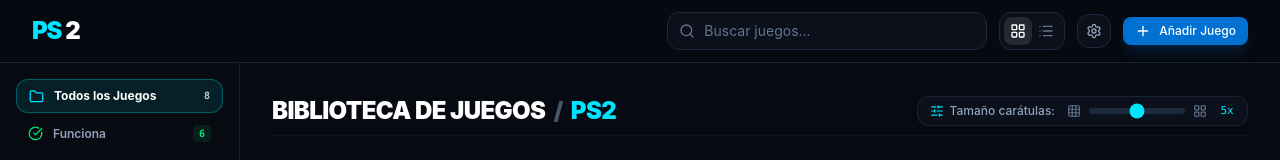
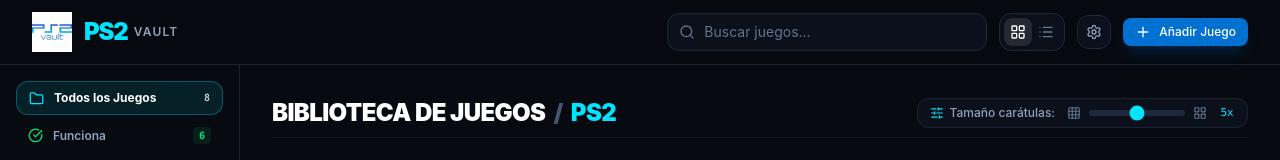
Before and after one commit to jerchufleitas/ps2-vault, a React (Vite) app: page / in a window 1280 px wide. Shown: the top 160 px of the page. Built offline with nearby package versions, Linux system fonts and the light colour scheme; grey boxes are pictures that could not be loaded.

Commit message:
feat(brand): update app logo and favicon with logo-ps2-vault.png

```diff
--- a/index.html
+++ b/index.html
@@ -2,9 +2,9 @@
 <html lang="en">
   <head>
     <meta charset="UTF-8" />
-    <link rel="icon" type="image/svg+xml" href="/favicon.svg" />
+    <link rel="icon" type="image/png" href="/logo-ps2-vault.png" />
     <meta name="viewport" content="width=device-width, initial-scale=1.0" />
-    <title>ps2-vault</title>
+    <title>PS2 Vault - Catálogo de Juegos</title>
   </head>
   <body>
     <div id="root"></div>
--- a/src/components/layout/TopNav.tsx
+++ b/src/components/layout/TopNav.tsx
@@ -23,11 +23,16 @@ export const TopNav: React.FC<TopNavProps> = ({
 }) => {
   return (
     <header className="sticky top-0 z-40 w-full bg-[#070A10]/95 backdrop-blur-xl border-b border-slate-800/80 px-4 lg:px-8 py-3 flex items-center justify-between gap-4">
-      {/* Brand Identity: PS 2 Logo matching Stitch */}
-      <div className="flex items-center gap-2">
-        <h1 className="text-2xl font-black tracking-tighter text-white flex items-center">
-          <span className="text-[#00E5FF]">PS</span>
-          <span className="ml-1 text-white">2</span>
+      {/* Brand Identity: PS2 Vault Logo */}
+      <div className="flex items-center gap-3">
+        <img
+          src="/logo-ps2-vault.png"
+          alt="PS2 Vault Logo"
+          className="h-8 md:h-10 w-auto object-contain cursor-pointer transition-transform hover:scale-105"
+        />
+        <h1 className="text-xl md:text-2xl font-black tracking-tighter text-white flex items-center">
+          <span className="text-[#00E5FF]">PS2</span>
+          <span className="ml-1.5 text-xs uppercase tracking-widest text-slate-400 font-semibold hidden sm:inline-block">Vault</span>
         </h1>
       </div>
 
```
Also changed, not shown: public/logo-ps2-vault.png (added), src/assets/logo-ps2-vault.png (added).
